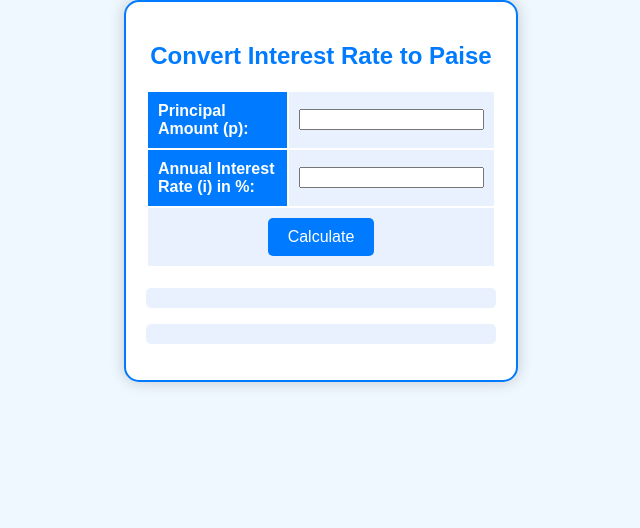
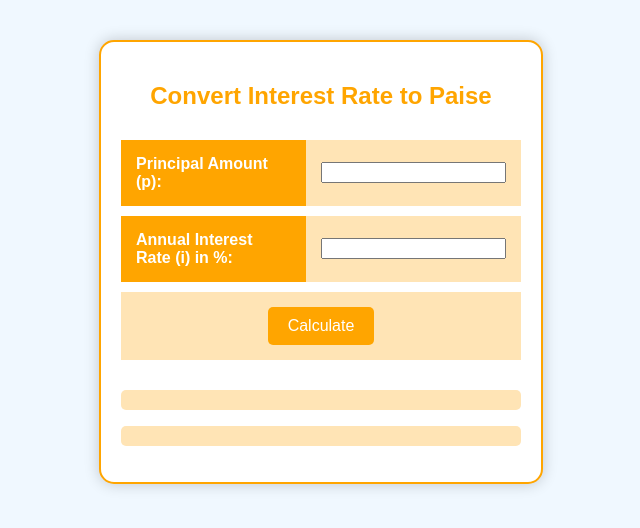
Before and after one commit to varunsatya/bankinterest, a plain HTML site: page index.html in a window 1280 px wide. Shown: the whole page, without its empty margins (319-959 px from the left). Drawn offline with Linux system fonts and the light colour scheme.

Commit message:
Update index.html

```diff
--- a/index.html
+++ b/index.html
@@ -14,33 +14,35 @@
         }
         .container {
             background-color: #fff;
-            border: 2px solid #007bff; /* Blue border */
+            border: 2px solid #ffa500; /* Orange border */
             padding: 20px;
             border-radius: 15px;
             box-shadow: 0 0 15px rgba(0, 0, 0, 0.2);
-            width: 350px;
+            width: 400px; /* Increase the width of the container */
             text-align: center;
+            margin-top: 40px; /* Add margin to move the table slightly down */
         }
         h2 {
-            color: #007bff; /* Blue color */
+            color: #ffa500; /* Orange color */
         }
         table {
             width: 100%;
-            margin-top: 10px;
+            margin-top: 20px; /* Adjust margin to move table slightly down */
+            border-spacing: 0 10px; /* Add spacing between rows */
         }
         th, td {
-            padding: 10px;
+            padding: 15px; /* Increase padding for a larger table */
             text-align: left;
         }
         th {
-            background-color: #007bff; /* Blue background for headers */
+            background-color: #ffa500; /* Orange background for headers */
             color: #fff; /* White text */
         }
         td {
-            background-color: #e9f1ff; /* Light blue background for data cells */
+            background-color: #ffe4b5; /* Light orange background for data cells */
         }
         input[type="button"] {
-            background-color: #007bff; /* Blue button */
+            background-color: #ffa500; /* Orange button */
             color: white;
             padding: 10px 20px;
             border: none;
@@ -49,14 +51,14 @@
             font-size: 16px;
         }
         input[type="button"]:hover {
-            background-color: #0056b3; /* Darker blue on hover */
+            background-color: #ff8c00; /* Darker orange on hover */
         }
         .result-section {
             margin-top: 20px;
             text-align: left;
         }
         .result-section p {
-            background-color: #e9f1ff; /* Light blue background for results */
+            background-color: #ffe4b5; /* Light orange background for results */
             padding: 10px;
             border-radius: 5px;
         }
```
